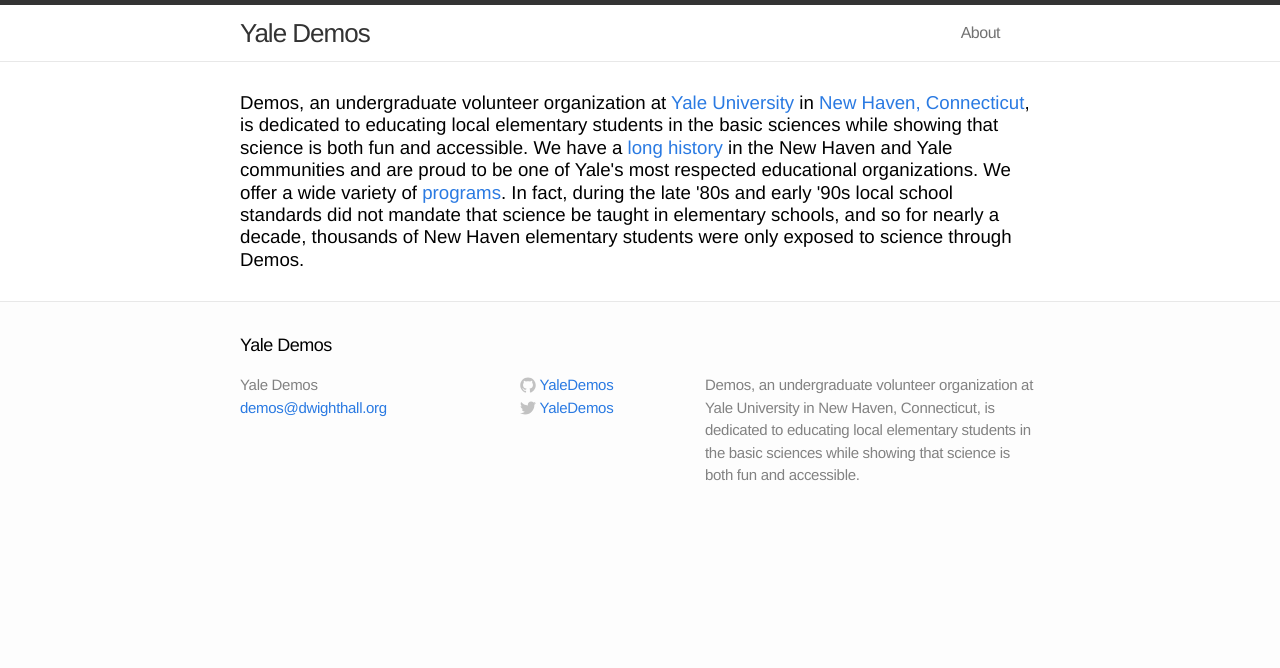
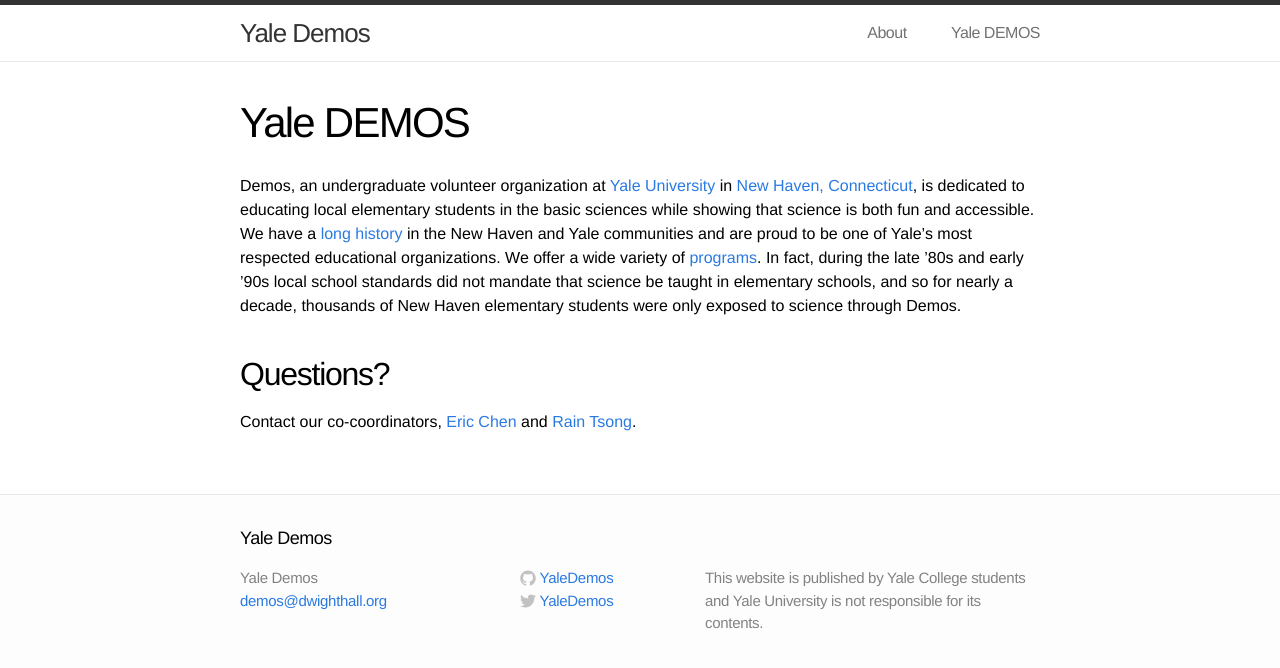
Before and after one commit to jasonkliu/demos, a Jekyll site: the page built from index.md, in a window 1280 px wide. Shown: the top 668 px of the page. Built offline with Jekyll 4.4.1, drawn with Linux system fonts in a browser that asks for light colours.

Commit message:
Update index page to markdown format, fix _config.yml

```diff
--- a/_config.yml
+++ b/_config.yml
@@ -2,7 +2,7 @@
 title: "Yale Demos"
 email: "demos@dwighthall.org"
 username: YaleDemos
-description: "Demos, an undergraduate volunteer organization at Yale University in New Haven, Connecticut, is dedicated to educating local elementary students in the basic sciences while showing that science is both fun and accessible."
+description: "This website is published by Yale College students and Yale University is not responsible for its contents."
 baseurl: "/demos"
 url: "https://jasonkliu.github.io"
 
--- a/index.html
+++ /dev/null
@@ -1,29 +0,0 @@
----
-layout: default
----
-
-<div class="home">
-
-  <!-- <h1>Posts</h1>
-
-  <ul class="posts">
-    {% for post in site.posts %}
-      <li>
-        <span class="post-date">{{ post.date | date: "%b %-d, %Y" }}</span>
-        <a class="post-link" href="{{ post.url | prepend: site.baseurl }}">{{ post.title }}</a>
-      </li>
-    {% endfor %}
-  </ul>-->
-
-  <p style="font-size: 14pt; line-height: 1.2em;">Demos, an undergraduate volunteer organization at
-  <a href="http://www.yale.edu/">Yale University</a> in <a href="http://www.cityofnewhaven.com/">
-  New Haven, Connecticut</a>, is dedicated to educating local elementary students in the basic sciences
-  while showing that science is both fun and accessible. We have a <a href="./about.html">long history</a>
-  in the New Haven and Yale communities and are proud to be one of Yale's most respected educational organizations.
-  We offer a wide variety of <a href="./programs.html">programs</a>. In fact, during the late '80s and early '90s local school
-  standards did not mandate that science be taught in elementary schools, and so for nearly a decade, thousands of
-  New Haven elementary students were only exposed to science through Demos. </p>
-
-  <!-- <p class="rss-subscribe">subscribe <a href="{{ "/feed.xml" | prepend: site.baseurl }}">via RSS</a></p> -->
-
-</div>
--- /dev/null
+++ b/index.md
@@ -0,0 +1,21 @@
+---
+layout: page
+title: Yale DEMOS
+permalink: /
+---
+
+Demos, an undergraduate volunteer organization at [Yale University](http://www.yale.edu/) in
+[New Haven, Connecticut](http://www.cityofnewhaven.com/), is dedicated to educating local elementary students
+in the basic sciences while showing that science is both fun and accessible. We have a [long history](/demos/about/)
+in the New Haven and Yale communities and are proud to be one of Yale's most respected educational organizations.
+We offer a wide variety of [programs](/demos/programs/). In fact, during the late '80s and early '90s local school
+standards did not mandate that science be taught in elementary schools, and so for nearly a decade, thousands of
+New Haven elementary students were only exposed to science through Demos.
+
+<!--- Carousel slide of pictures -->
+<!--- Signup via mailing list    -->
+
+Questions?
+----------
+Contact our co-coordinators, [Eric Chen](mailto:demos@dwighthall.org?subject=[DEMOS] Question) and
+[Rain Tsong](mailto:demos@dwighthall.org?subject=[DEMOS] Question).
```
Also changed, not shown: about.md (+2 -0 lines), 1 other file.
